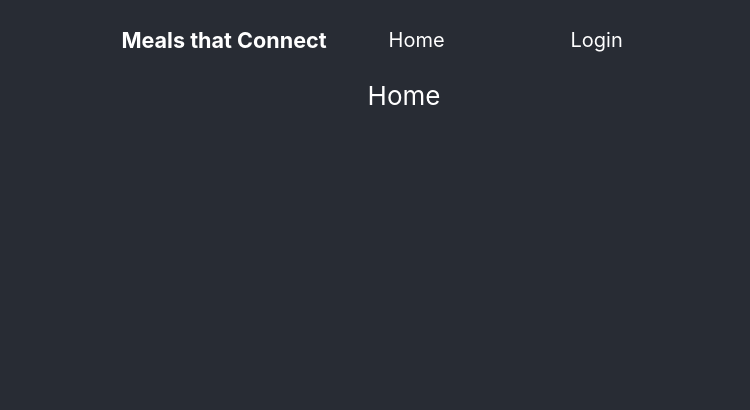
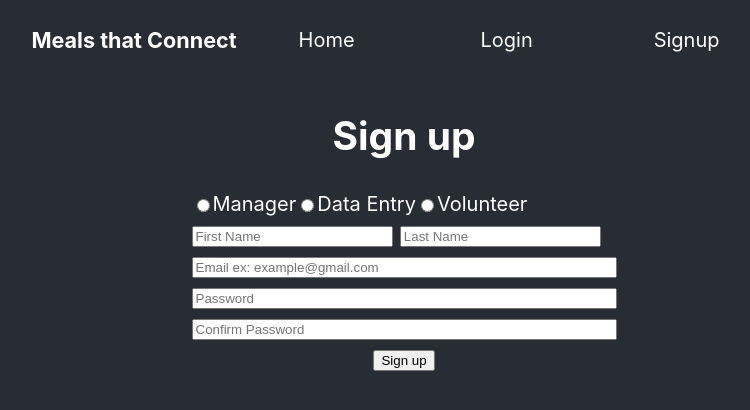
Before and after one commit to hack4impact-calpoly/meals-that-connect, a React (Create React App) app in the folder frontend/: page /signup in a window 1280 px wide. Shown: the top 410 px of the page, without its empty margins (236-986 px from the left). Built offline with nearby package versions, Linux system fonts and the light colour scheme.

Commit message:
Added the Sign up page with basic skeleton based on Ivy's mockup. Temporarily added radio buttons to view different signup pages for CTA. Added another set of radio buttons if CTA is volunteer.

```diff
--- a/frontend/src/App.js
+++ b/frontend/src/App.js
@@ -4,7 +4,7 @@ import { BrowserRouter as Router, Route, Switch } from "react-router-dom";
 import NavBar from './components/NavBar'
 import Home from './components/Home'
 import Login from './components/Login'
-
+import Signup from './components/Signup'
 
 import './css/App.css';
 
@@ -16,6 +16,7 @@ class App extends Component {
           <NavBar/>
           <Switch>
               <Route path="/login"><Login/></Route>
+              <Route path="/signup"><Signup/></Route>
               <Route><Home/></Route>
           </Switch>
       </Router>
--- a/frontend/src/components/NavBar.js
+++ b/frontend/src/components/NavBar.js
@@ -9,6 +9,7 @@ class NavBar extends Component {
                 <h5>Meals that Connect</h5>
                     <Link className="navbar-link" to="/">Home</Link>
                     <Link className="navbar-link" to="/login">Login</Link>
+                    <Link className="navbar-link" to="/signup">Signup</Link>
             </div>
         );
     }
--- /dev/null
+++ b/frontend/src/components/Signup.js
@@ -0,0 +1,58 @@
+import React, { Component } from 'react';
+import '../css/Signup.css';
+
+class Signup extends Component {
+
+    constructor(props) {
+        super(props);
+        this.state = { isVolunteer: false };
+    }
+
+    isNotVolunteer = () => {
+        this.setState({isVolunteer: false});
+    }
+
+    isVolunteer = () => {
+        console.log("nice");
+        this.setState({isVolunteer: true});
+    }
+
+    render() {
+        return (
+            <div>
+                <main>
+                    <h2>Sign up</h2>
+                    <div id="cta-type">
+                        <input type="radio" id="manager" name="cta" value="manager" onChange={this.isNotVolunteer}/>
+                        <label for="manager">Manager</label>
+                        <input type="radio" id="data-entry" name="cta" value="data-entry" onChange={this.isNotVolunteer}/>
+                        <label for="data-entry">Data Entry</label>
+                        <input type="radio" id="volunteer" name="cta" value="volunteer" onChange={this.isVolunteer}/>
+                        <label for="volunteer">Volunteer</label>
+                    </div>
+                    <input type="text" id="first-name" placeholder="First Name" size="22"/> <input type="text" id="last-name" placeholder="Last Name" size="22"/>
+                    <br/>
+                    <input type="text" id="email" placeholder="Email ex: example@gmail.com" size="50"/>
+                    <br/>
+                    <input type="password" id="email" placeholder="Password" size="50"/>
+                    <br/>
+                    <input type="password" id="email" placeholder="Confirm Password" size="50"/>
+                    <br/>
+                    <section>
+                        {this.state.isVolunteer === true &&
+                            <div id="volunteer-type">
+                                <input type="radio" id="driver" name="volunteer" value="driver"/>
+                                <label for="driver">Driver</label>
+                                <input type="radio" id="other" name="volunteer" value="other"/>
+                                <label for="other">Other/Cook</label>
+                            </div>
+                        }
+                    </section>
+                    <button id="signup-button">Sign up</button>
+                </main>
+            </div>
+        );
+    }
+}
+
+export default Signup;
--- /dev/null
+++ b/frontend/src/css/Signup.css
@@ -0,0 +1,22 @@
+h2 {
+    display: flex;
+    align-items: center;
+    flex-direction: column;
+}
+
+#signup-button {
+    display: block;
+    margin: 10px auto;
+}
+
+#cta-type {
+    display: flex;
+    flex-direction: row;
+    font-size: 20px;
+}
+
+#volunteer-type {
+    display: flex;
+    margin-right: 100px;
+    font-size: 20px;
+}
```
Also changed, not shown: 2 other files (tests, documents, lock files or other folders).
